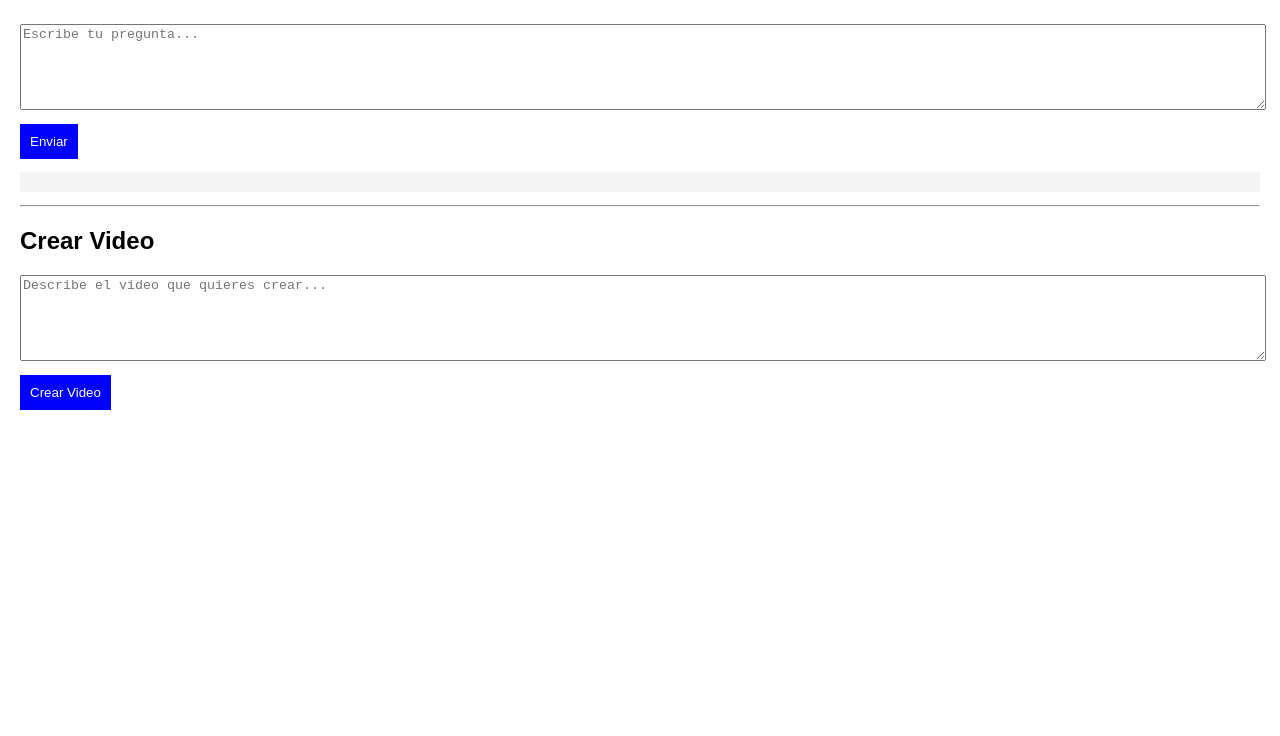
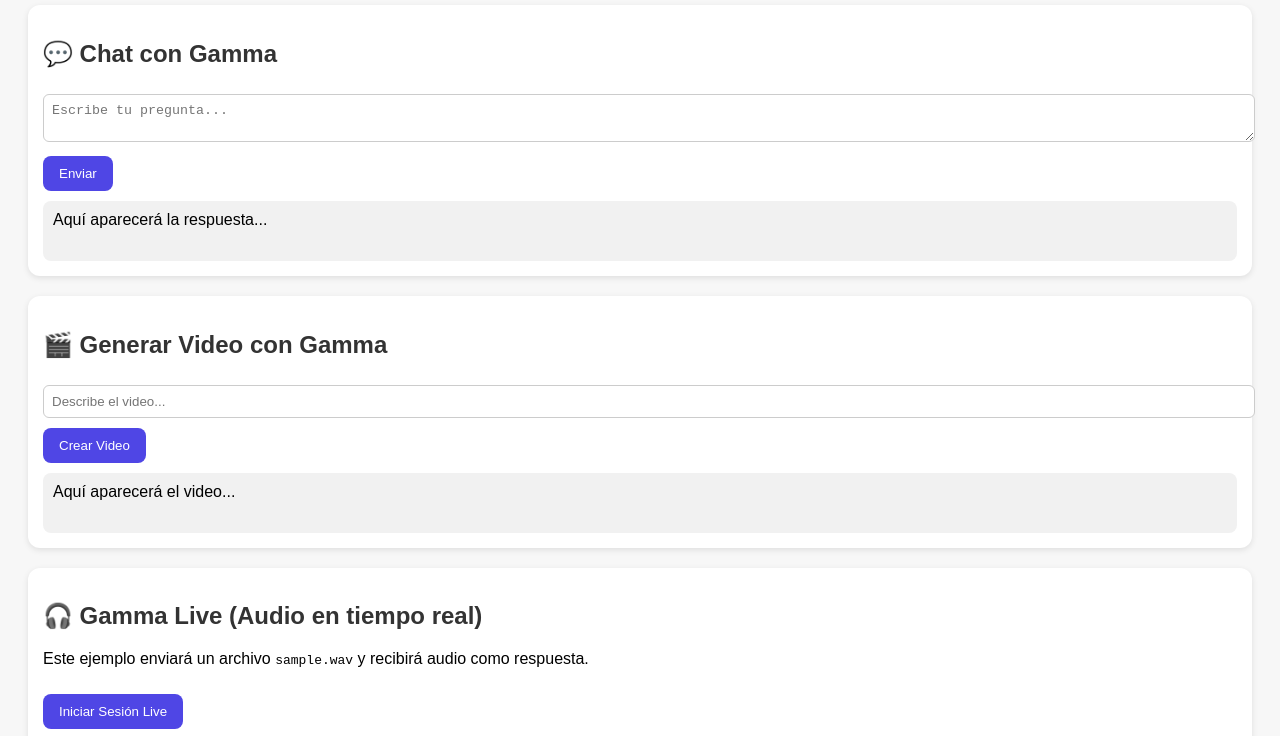
Before and after one commit to huamanflor19-code/Y7, a plain HTML site: page index.html in a window 1280 px wide. Shown: the part 104-840 px from the top of the page. Before the commit the page ends 800 px from the top, so only its background shows below. Drawn offline with Linux system fonts and the light colour scheme.

Commit message:
Update index.html

```diff
--- a/index.html
+++ b/index.html
@@ -1,27 +1,81 @@
 <!DOCTYPE html>
 <html lang="es">
 <head>
-  <meta charset="UTF-8">
-  <title>Nova - IA Multimodal</title>
-  <link rel="stylesheet" href="style.css">
+  <meta charset="UTF-8" />
+  <meta name="viewport" content="width=device-width, initial-scale=1.0"/>
+  <title>Gamma API Demo - Chat, Video y Live</title>
+  <style>
+    body {
+      font-family: Arial, sans-serif;
+      background: #f7f7f7;
+      padding: 20px;
+    }
+    h2 {
+      color: #333;
+    }
+    .box {
+      background: white;
+      padding: 15px;
+      border-radius: 12px;
+      margin-bottom: 20px;
+      box-shadow: 0 2px 6px rgba(0,0,0,0.1);
+    }
+    button {
+      background: #4f46e5;
+      color: white;
+      border: none;
+      padding: 10px 16px;
+      border-radius: 8px;
+      cursor: pointer;
+      margin-top: 10px;
+    }
+    button:hover {
+      background: #3730a3;
+    }
+    textarea, input {
+      width: 100%;
+      padding: 8px;
+      margin-top: 6px;
+      border: 1px solid #ccc;
+      border-radius: 6px;
+    }
+    #respuesta, #videoRespuesta, #liveRespuesta {
+      margin-top: 10px;
+      padding: 10px;
+      background: #f1f1f1;
+      border-radius: 8px;
+      min-height: 40px;
+    }
+  </style>
 </head>
 <body>
-  <h1>Nova</h1>
+  <h1>🌐 Gamma API Demo</h1>
 
-  <!-- 🔹 Sección Chat -->
-  <h2>Chatea IA</h2>
-  <textarea id="prompt" placeholder="Escribe tu pregunta..."></textarea>
-  <button id="enviar">Enviar</button>
-  <pre id="respuesta"></pre>
+  <!-- CHAT -->
+  <div class="box">
+    <h2>💬 Chat con Gamma</h2>
+    <textarea id="prompt" placeholder="Escribe tu pregunta..."></textarea>
+    <button id="enviar">Enviar</button>
+    <div id="respuesta">Aquí aparecerá la respuesta...</div>
+  </div>
 
-  <hr>
+  <!-- VIDEO -->
+  <div class="box">
+    <h2>🎬 Generar Video con Gamma</h2>
+    <input id="videoPrompt" placeholder="Describe el video..." />
+    <button id="crearVideo">Crear Video</button>
+    <div id="videoRespuesta">Aquí aparecerá el video...</div>
+  </div>
 
-  <!-- 🔹 Sección Video -->
-  <h2>Crear Video</h2>
-  <textarea id="videoPrompt" placeholder="Describe el video que quieres crear..."></textarea>
-  <button id="crearVideo">Crear Video</button>
-  <div id="videoRespuesta"></div>
+  <!-- LIVE (Audio) -->
+  <div class="box">
+    <h2>🎧 Gamma Live (Audio en tiempo real)</h2>
+    <p>Este ejemplo enviará un archivo <code>sample.wav</code> y recibirá audio como respuesta.</p>
+    <button id="iniciarLive">Iniciar Sesión Live</button>
+    <div id="liveRespuesta">Aquí aparecerán logs de la sesión...</div>
+  </div>
 
-  <script type="module" src="script.js"></script>
+  <!-- Importar tu script -->
+  <script type="module" src="app.js"></script>
 </body>
 </html>
```
